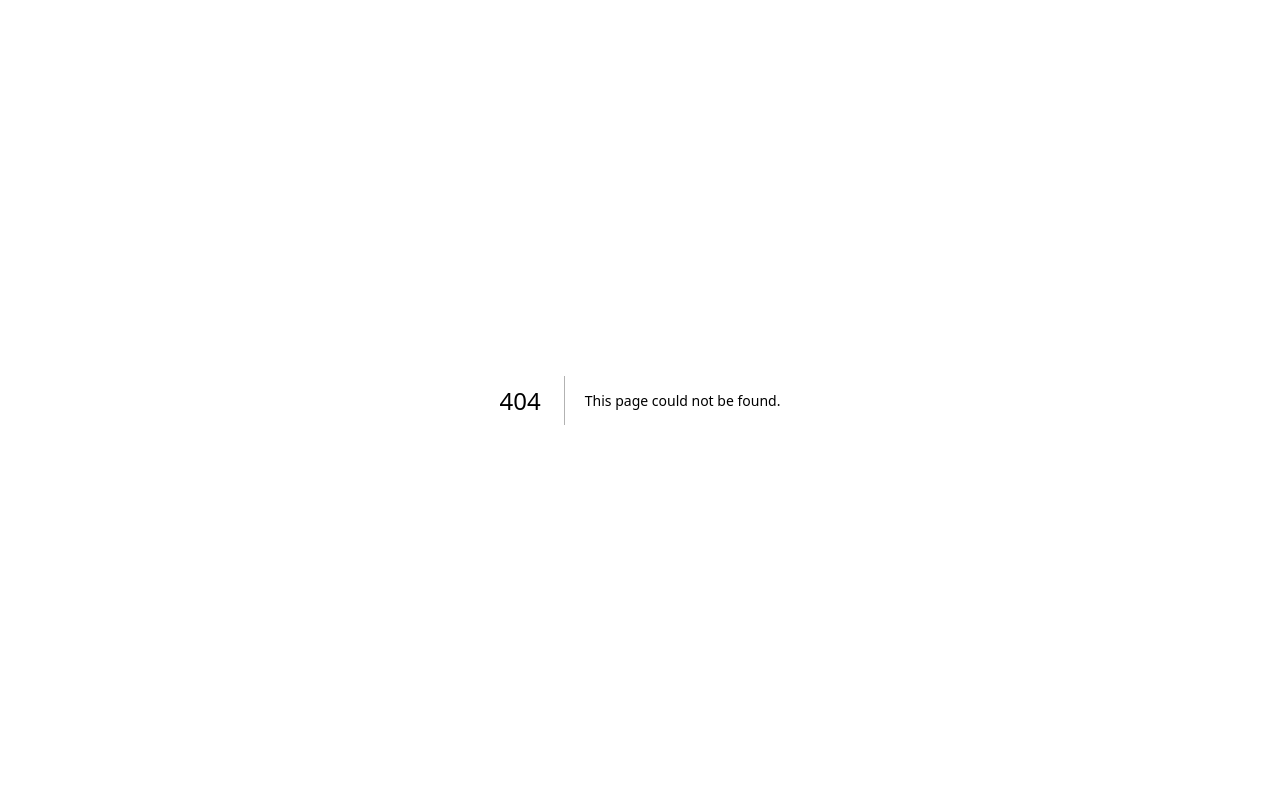
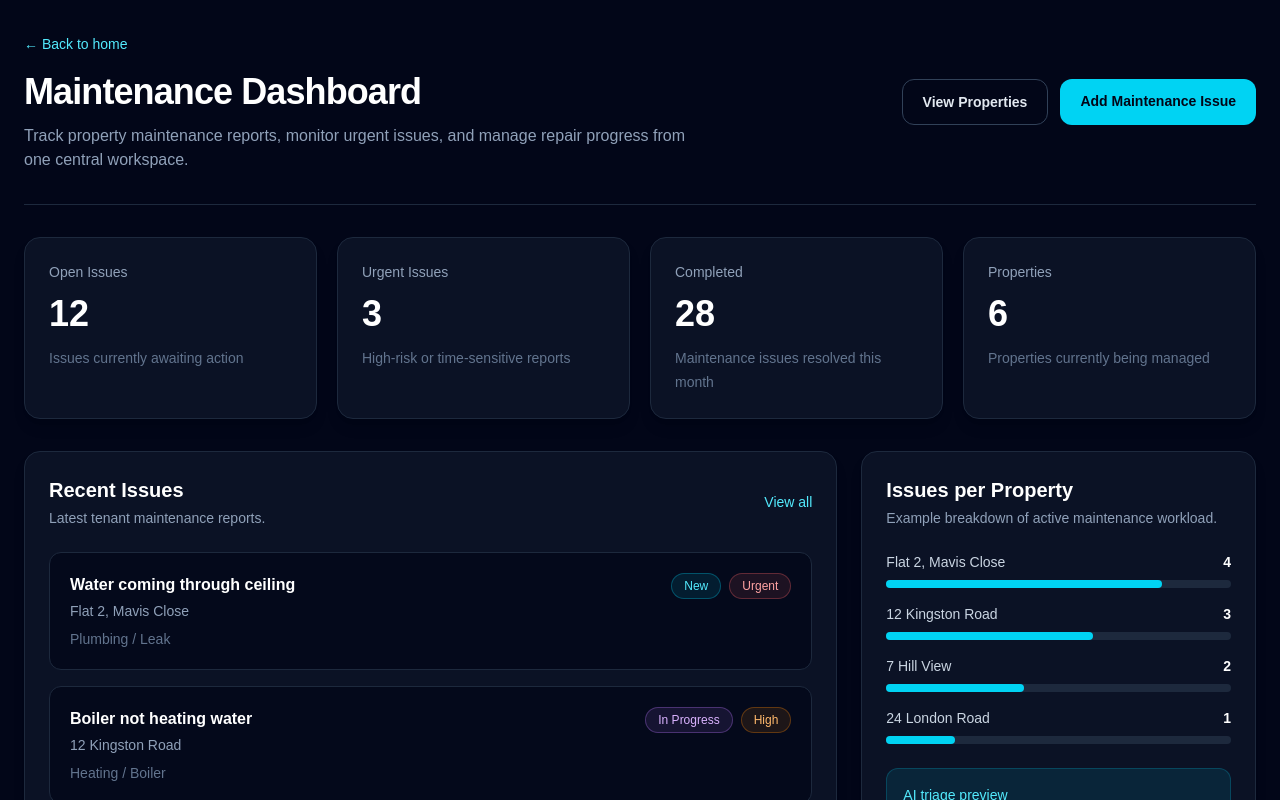
Before and after one commit to mustaphadaudi/fixflow-ai, a Next.js app: page /dashboard in a window 1280 px wide. Before the commit this address had no page. Shown: the top 800 px of the page. Built offline with nearby package versions, Linux system fonts and the light colour scheme.

Commit message:
Create static dashboard page

```diff
--- /dev/null
+++ b/src/app/dashboard/page.tsx
@@ -0,0 +1,232 @@
+const stats = [
+  {
+    label: "Open Issues",
+    value: "12",
+    description: "Issues currently awaiting action",
+  },
+  {
+    label: "Urgent Issues",
+    value: "3",
+    description: "High-risk or time-sensitive reports",
+  },
+  {
+    label: "Completed",
+    value: "28",
+    description: "Maintenance issues resolved this month",
+  },
+  {
+    label: "Properties",
+    value: "6",
+    description: "Properties currently being managed",
+  },
+];
+
+const recentIssues = [
+  {
+    title: "Water coming through ceiling",
+    property: "Flat 2, Mavis Close",
+    status: "New",
+    priority: "Urgent",
+    category: "Plumbing / Leak",
+  },
+  {
+    title: "Boiler not heating water",
+    property: "12 Kingston Road",
+    status: "In Progress",
+    priority: "High",
+    category: "Heating / Boiler",
+  },
+  {
+    title: "Mould forming near bedroom window",
+    property: "7 Hill View",
+    status: "New",
+    priority: "Medium",
+    category: "Damp / Mould",
+  },
+];
+
+const propertyBreakdown = [
+  { property: "Flat 2, Mavis Close", issues: 4 },
+  { property: "12 Kingston Road", issues: 3 },
+  { property: "7 Hill View", issues: 2 },
+  { property: "24 London Road", issues: 1 },
+];
+
+function getPriorityStyle(priority: string) {
+  switch (priority) {
+    case "Urgent":
+      return "border-red-400/30 bg-red-400/10 text-red-300";
+    case "High":
+      return "border-orange-400/30 bg-orange-400/10 text-orange-300";
+    case "Medium":
+      return "border-yellow-400/30 bg-yellow-400/10 text-yellow-300";
+    default:
+      return "border-slate-400/30 bg-slate-400/10 text-slate-300";
+  }
+}
+
+function getStatusStyle(status: string) {
+  switch (status) {
+    case "New":
+      return "border-cyan-400/30 bg-cyan-400/10 text-cyan-300";
+    case "In Progress":
+      return "border-purple-400/30 bg-purple-400/10 text-purple-300";
+    case "Completed":
+      return "border-green-400/30 bg-green-400/10 text-green-300";
+    default:
+      return "border-slate-400/30 bg-slate-400/10 text-slate-300";
+  }
+}
+
+export default function DashboardPage() {
+  return (
+    <main className="min-h-screen bg-slate-950 text-white">
+      <div className="mx-auto max-w-7xl px-6 py-8">
+        <header className="flex flex-col gap-6 border-b border-slate-800 pb-8 md:flex-row md:items-center md:justify-between">
+          <div>
+            <a href="/" className="text-sm font-medium text-cyan-300">
+              ← Back to home
+            </a>
+
+            <h1 className="mt-4 text-3xl font-bold tracking-tight md:text-4xl">
+              Maintenance Dashboard
+            </h1>
+
+            <p className="mt-3 max-w-2xl text-slate-400">
+              Track property maintenance reports, monitor urgent issues, and
+              manage repair progress from one central workspace.
+            </p>
+          </div>
+
+          <div className="flex flex-col gap-3 sm:flex-row">
+            <a
+              href="/properties"
+              className="rounded-xl border border-slate-700 px-5 py-3 text-sm font-semibold text-slate-200 transition hover:border-cyan-400 hover:text-cyan-300"
+            >
+              View Properties
+            </a>
+
+            <a
+              href="/issues/new"
+              className="rounded-xl bg-cyan-400 px-5 py-3 text-sm font-semibold text-slate-950 transition hover:bg-cyan-300"
+            >
+              Add Maintenance Issue
+            </a>
+          </div>
+        </header>
+
+        <section className="mt-8 grid gap-5 sm:grid-cols-2 lg:grid-cols-4">
+          {stats.map((stat) => (
+            <div
+              key={stat.label}
+              className="rounded-2xl border border-slate-800 bg-slate-900/70 p-6 shadow-lg"
+            >
+              <p className="text-sm text-slate-400">{stat.label}</p>
+              <p className="mt-3 text-4xl font-bold">{stat.value}</p>
+              <p className="mt-3 text-sm leading-6 text-slate-500">
+                {stat.description}
+              </p>
+            </div>
+          ))}
+        </section>
+
+        <section className="mt-8 grid gap-6 lg:grid-cols-3">
+          <div className="rounded-2xl border border-slate-800 bg-slate-900/70 p-6 shadow-lg lg:col-span-2">
+            <div className="flex items-center justify-between">
+              <div>
+                <h2 className="text-xl font-semibold">Recent Issues</h2>
+                <p className="mt-1 text-sm text-slate-400">
+                  Latest tenant maintenance reports.
+                </p>
+              </div>
+
+              <a
+                href="/issues"
+                className="text-sm font-medium text-cyan-300 hover:text-cyan-200"
+              >
+                View all
+              </a>
+            </div>
+
+            <div className="mt-6 space-y-4">
+              {recentIssues.map((issue) => (
+                <div
+                  key={issue.title}
+                  className="rounded-xl border border-slate-800 bg-slate-950/70 p-5"
+                >
+                  <div className="flex flex-col gap-4 md:flex-row md:items-start md:justify-between">
+                    <div>
+                      <h3 className="font-semibold">{issue.title}</h3>
+                      <p className="mt-1 text-sm text-slate-400">
+                        {issue.property}
+                      </p>
+                      <p className="mt-2 text-sm text-slate-500">
+                        {issue.category}
+                      </p>
+                    </div>
+
+                    <div className="flex flex-wrap gap-2">
+                      <span
+                        className={`rounded-full border px-3 py-1 text-xs font-medium ${getStatusStyle(
+                          issue.status
+                        )}`}
+                      >
+                        {issue.status}
+                      </span>
+
+                      <span
+                        className={`rounded-full border px-3 py-1 text-xs font-medium ${getPriorityStyle(
+                          issue.priority
+                        )}`}
+                      >
+                        {issue.priority}
+                      </span>
+                    </div>
+                  </div>
+                </div>
+              ))}
+            </div>
+          </div>
+
+          <aside className="rounded-2xl border border-slate-800 bg-slate-900/70 p-6 shadow-lg">
+            <h2 className="text-xl font-semibold">Issues per Property</h2>
+            <p className="mt-1 text-sm text-slate-400">
+              Example breakdown of active maintenance workload.
+            </p>
+
+            <div className="mt-6 space-y-4">
+              {propertyBreakdown.map((item) => (
+                <div key={item.property}>
+                  <div className="flex items-center justify-between text-sm">
+                    <span className="text-slate-300">{item.property}</span>
+                    <span className="font-semibold text-white">
+                      {item.issues}
+                    </span>
+                  </div>
+
+                  <div className="mt-2 h-2 rounded-full bg-slate-800">
+                    <div
+                      className="h-2 rounded-full bg-cyan-400"
+                      style={{ width: `${item.issues * 20}%` }}
+                    />
+                  </div>
+                </div>
+              ))}
+            </div>
+
+            <div className="mt-6 rounded-xl border border-cyan-400/20 bg-cyan-400/10 p-4">
+              <p className="text-sm font-medium text-cyan-300">
+                AI triage preview
+              </p>
+              <p className="mt-2 text-sm leading-6 text-slate-300">
+                Future issue forms will allow users to generate AI suggestions
+                for category, priority, summaries, tenant replies, and
+                contractor briefs.
+              </p>
+            </div>
+          </aside>
+        </section>
+      </div>
+    </main>
+  );
+}
```
